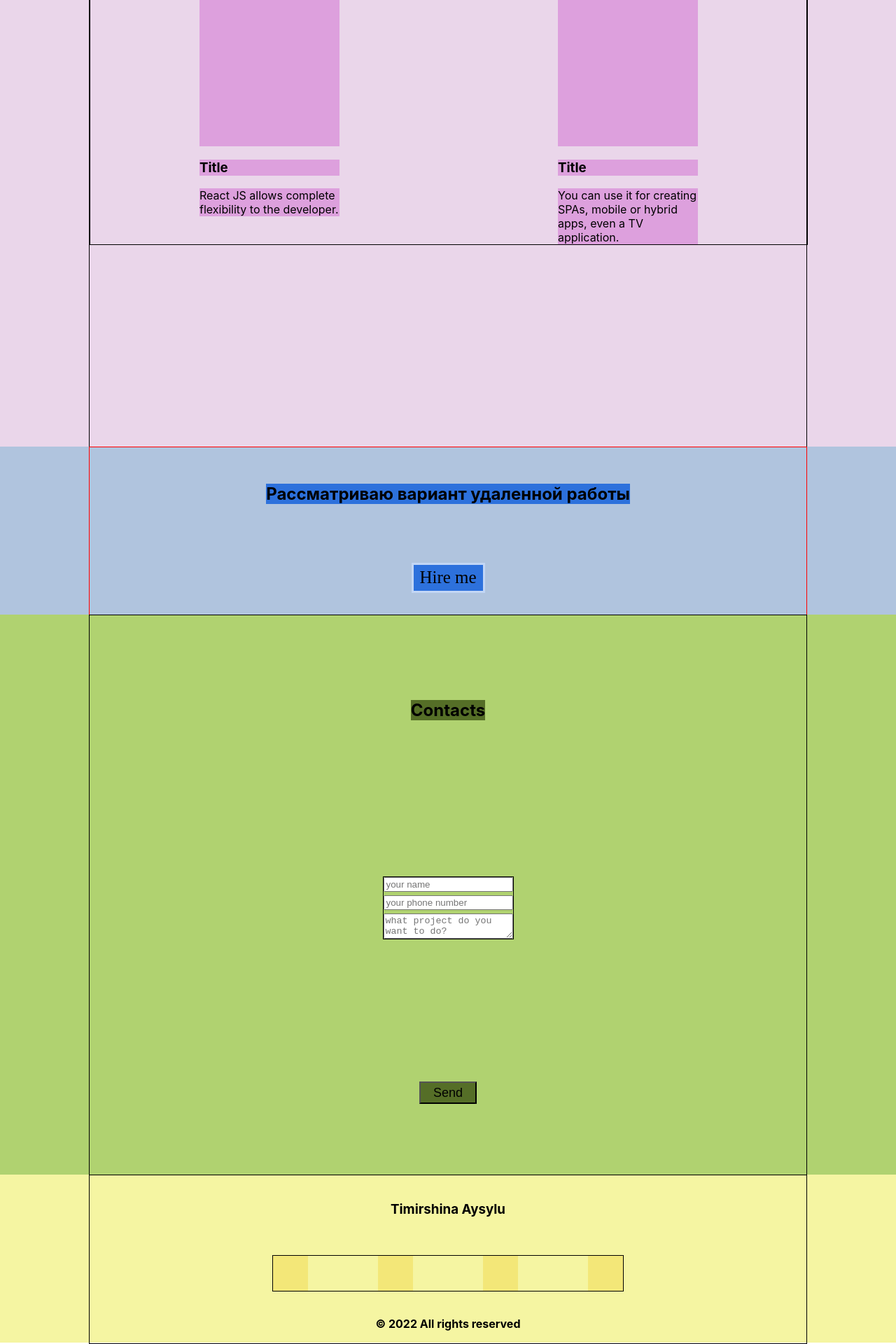
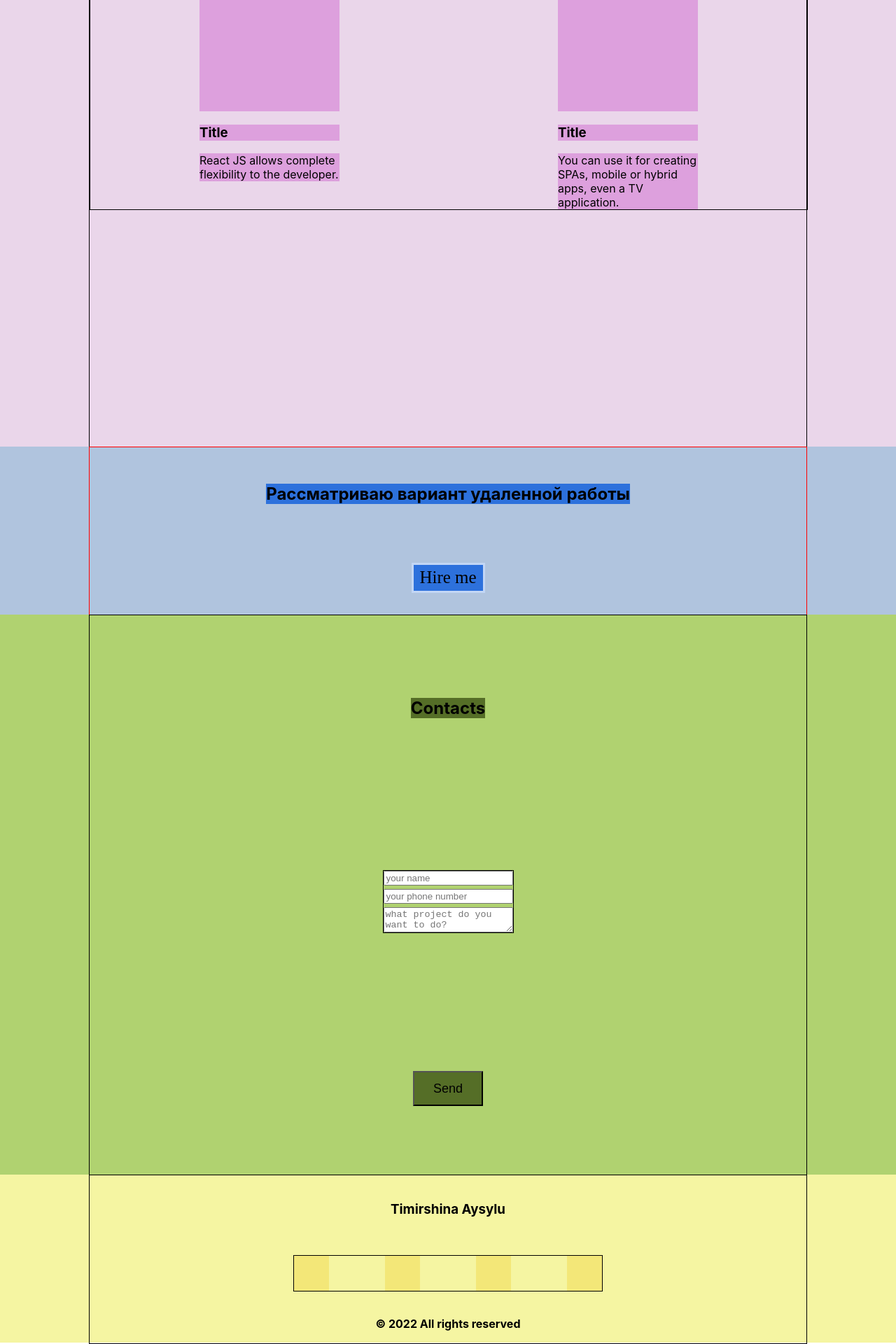
Before and after one commit to Aisylu24/my-portfolio, a React (Create React App) app: page / in a window 1280 px wide. Shown: the part 1842-3762 px from the top of the page at 70% size. Built offline with nearby package versions, Linux system fonts and the light colour scheme.

Commit message:
Contacts, Footer update

```diff
--- a/src/contacts/Contacts.module.css
+++ b/src/contacts/Contacts.module.css
@@ -23,7 +23,7 @@
 
 .button {
     background-color: #556e27;
-    height: 4%;
-    width: 8%;
+    height: 50px;
+    width: 100px;
     font-size: large;
 }
--- a/src/contacts/Contacts.tsx
+++ b/src/contacts/Contacts.tsx
@@ -12,7 +12,7 @@ export const Contacts = () => {
                     <input placeholder={'your phone number'}/>
                     <textarea placeholder={'what project do you want to do?'}/>
                 </form>
-                <button className={s.button}>Send</button>
+                <button onClick={()=> alert("your contact was sent")} className={s.button}>Send</button>
             </div>
         </div>
     )
--- a/src/footer/Footer.module.css
+++ b/src/footer/Footer.module.css
@@ -11,7 +11,8 @@
 .socialNetworks {
     display: flex;
     border: 1px solid;
-    gap: 100px;
+    gap: 80px;
+    flex-wrap: wrap;
 }
 
 .socialNetworksItems {
--- a/src/projects/Projects.module.css
+++ b/src/projects/Projects.module.css
@@ -13,6 +13,7 @@
 }
 
 .projects {
+    flex-wrap: wrap;
     border: 1px solid;
     display: flex;
     justify-content: space-around;
@@ -21,7 +22,7 @@
 
 .photo {
     width: 200px;
-    height: 300px;
+    height: 250px;
     background-color: plum;
 }
 
```
